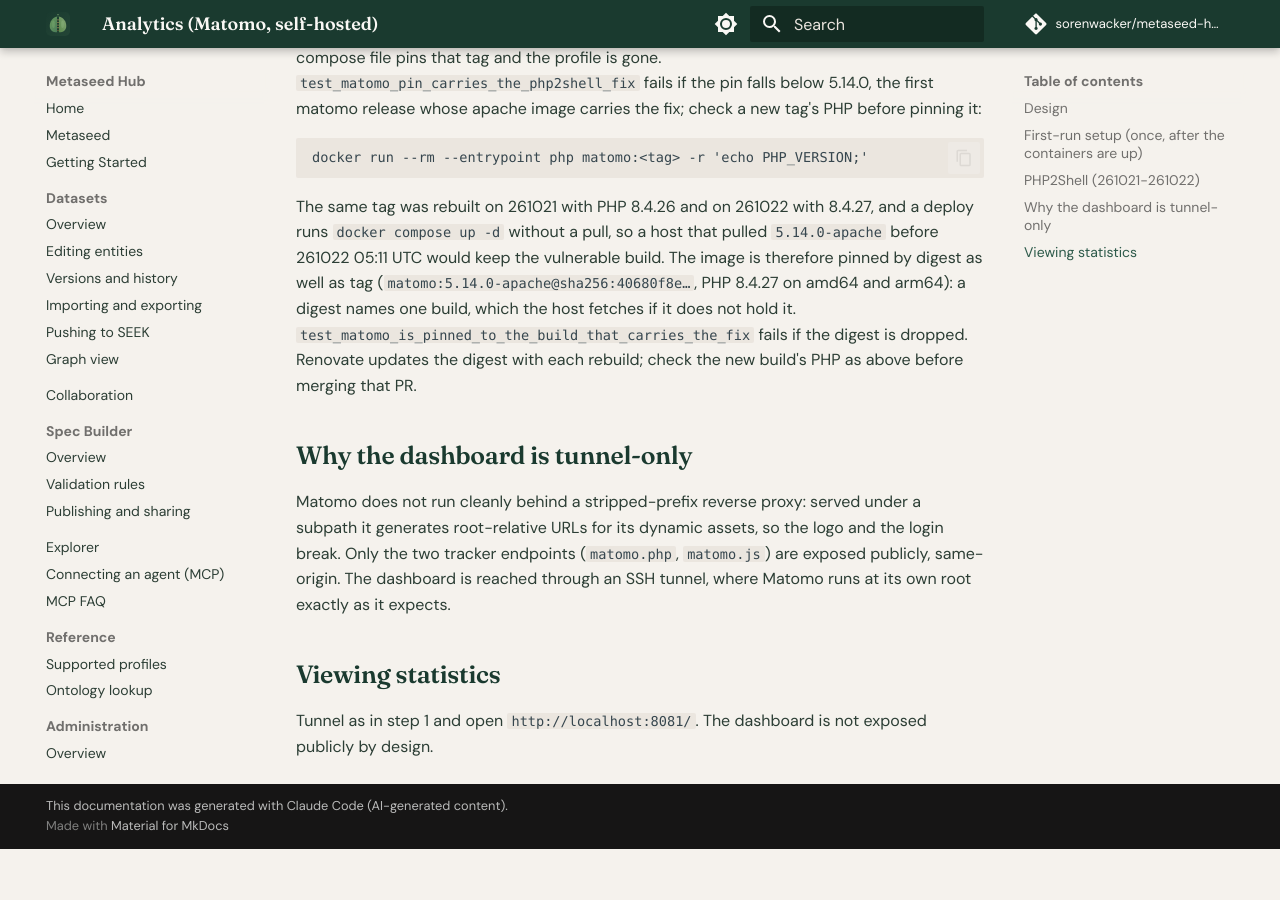
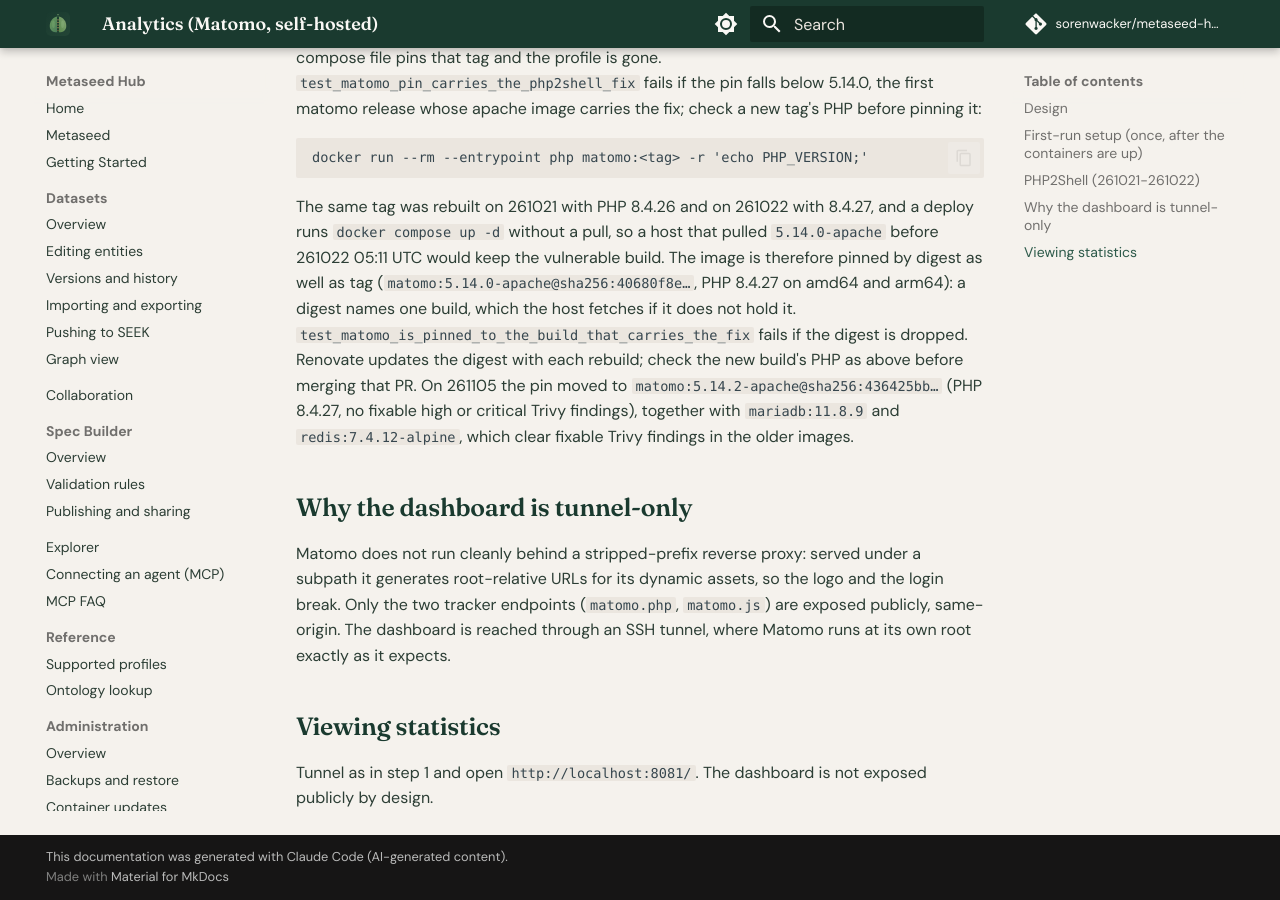
Before and after one commit to sorenwacker/metaseed-hub, an MkDocs documentation site: the page built from docs/matomo.md, in a window 1280 px wide and 900 px high, scrolled down 1537 px. Built offline with MkDocs 1.6.1 and Material for MkDocs 9.7.7, drawn with Linux system fonts in a browser that asks for light colours; comment, search, counter and statistics services are not loaded; before the commit the page ends 2386 px from its top, so only the background shows below that.

Commit message:
Raise matomo, mariadb and redis pins to clear fixable Trivy findings Renovate never proposed

````diff
--- a/docs/matomo.md
+++ b/docs/matomo.md
@@ -41,7 +41,7 @@
 docker run --rm --entrypoint php matomo:<tag> -r 'echo PHP_VERSION;'
 ```
 
-The same tag was rebuilt on 261021 with PHP 8.4.26 and on 261022 with 8.4.27, and a deploy runs `docker compose up -d` without a pull, so a host that pulled `5.14.0-apache` before 261022 05:11 UTC would keep the vulnerable build. The image is therefore pinned by digest as well as tag (`matomo:5.14.0-apache@sha256:40680f8e…`, PHP 8.4.27 on amd64 and arm64): a digest names one build, which the host fetches if it does not hold it. `test_matomo_is_pinned_to_the_build_that_carries_the_fix` fails if the digest is dropped. Renovate updates the digest with each rebuild; check the new build's PHP as above before merging that PR.
+The same tag was rebuilt on 261021 with PHP 8.4.26 and on 261022 with 8.4.27, and a deploy runs `docker compose up -d` without a pull, so a host that pulled `5.14.0-apache` before 261022 05:11 UTC would keep the vulnerable build. The image is therefore pinned by digest as well as tag (`matomo:5.14.0-apache@sha256:40680f8e…`, PHP 8.4.27 on amd64 and arm64): a digest names one build, which the host fetches if it does not hold it. `test_matomo_is_pinned_to_the_build_that_carries_the_fix` fails if the digest is dropped. Renovate updates the digest with each rebuild; check the new build's PHP as above before merging that PR. On 261105 the pin moved to `matomo:5.14.2-apache@sha256:436425bb…` (PHP 8.4.27, no fixable high or critical Trivy findings), together with `mariadb:11.8.9` and `redis:7.4.12-alpine`, which clear fixable Trivy findings in the older images.
 
 ## Why the dashboard is tunnel-only
 
````
Also changed, not shown: 1 other file.
